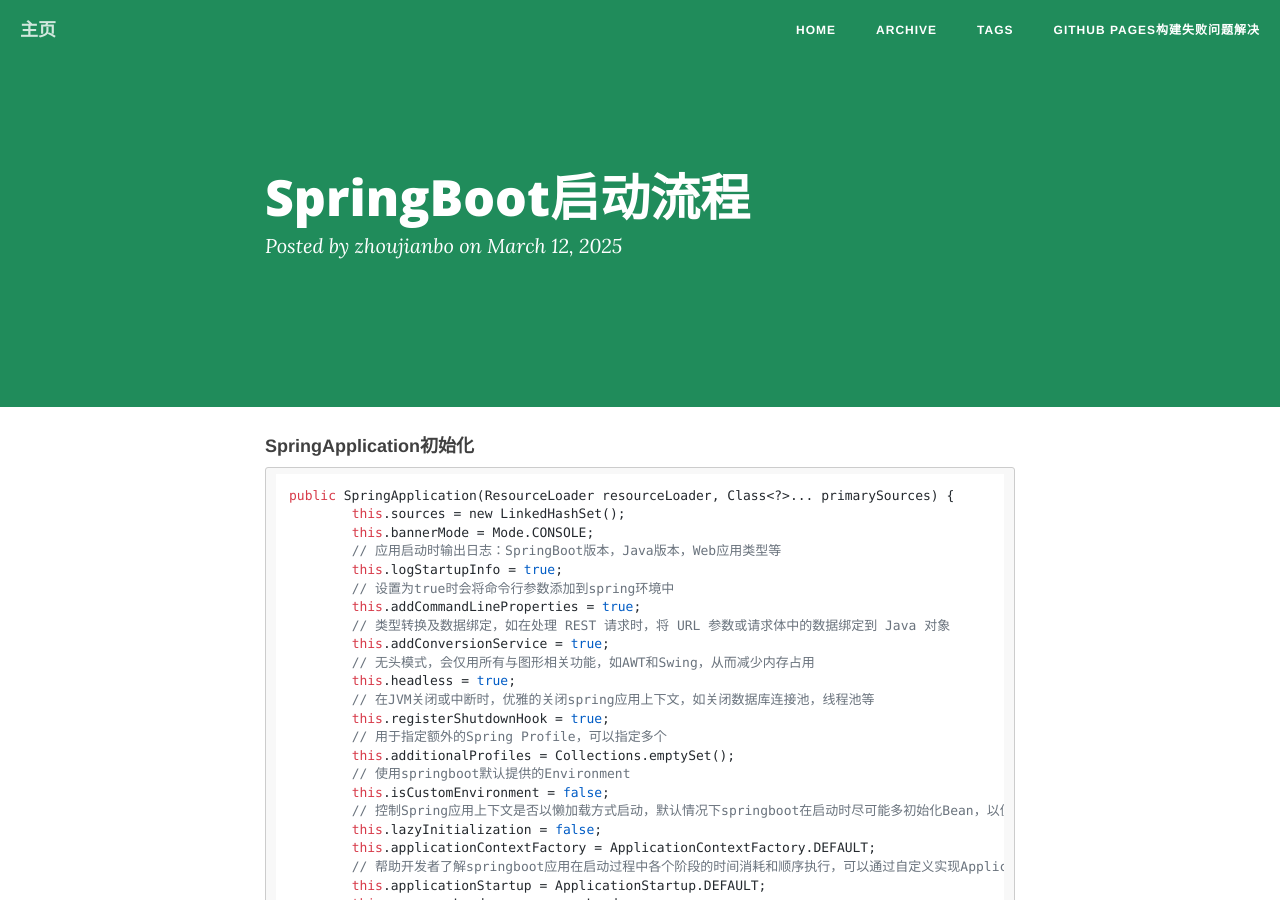
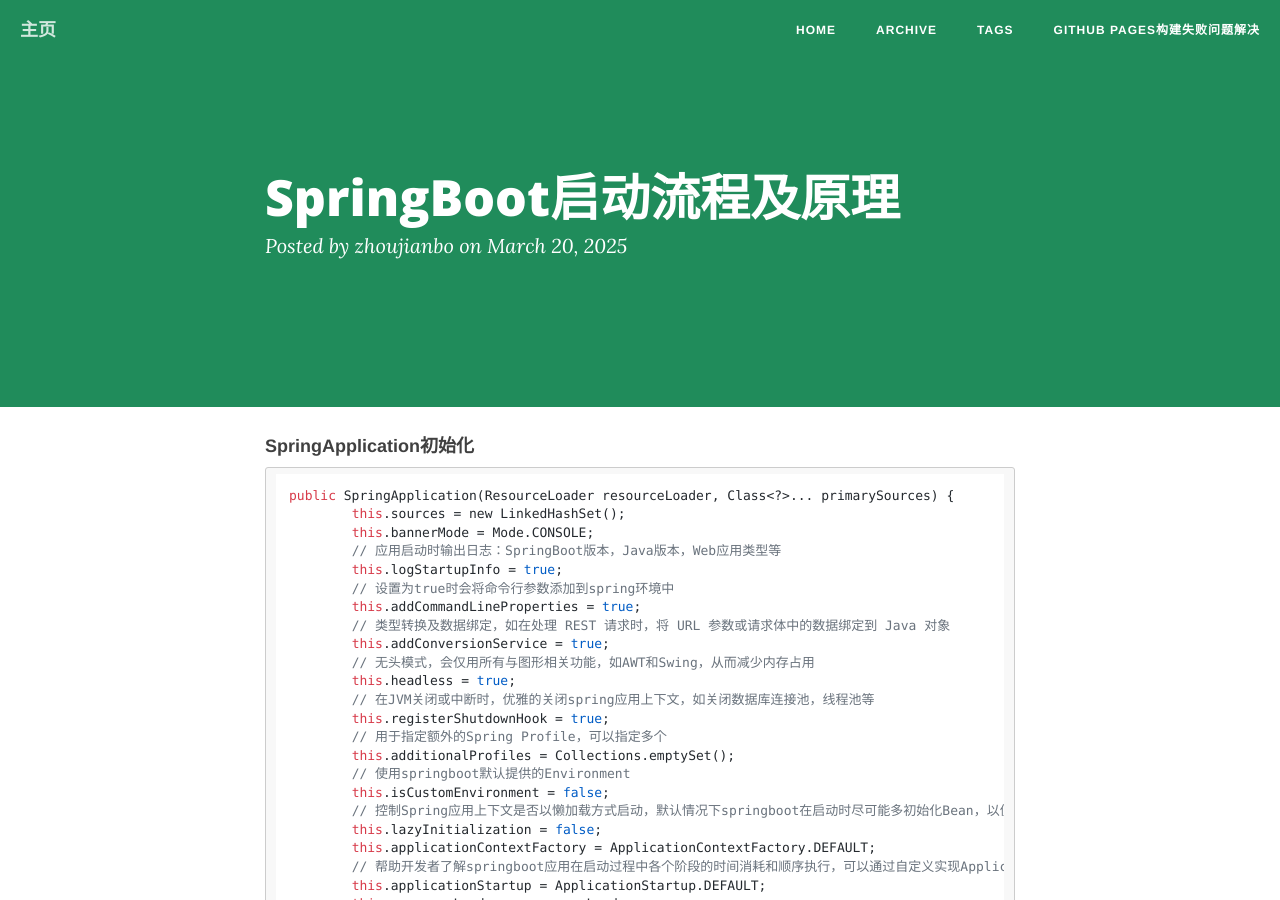
Before and after one commit to ZhouJianBoPro/ZhouJianBoPro.github.io, a Jekyll site: the page built from _posts/2025-03-20-SpringBoot启动流程及原理.md, in a window 1280 px wide and 900 px high. Built offline with Jekyll 4.4.1, drawn with Linux system fonts in a browser that asks for light colours; nearby versions of some CDN libraries; comment, search, counter and statistics services are not loaded; part of the change alters nothing that is shown.

Commit message:
锚点测试

````diff
--- a/_posts/2025-03-12-SpringBoot启动流程.md
+++ b/_posts/2025-03-20-SpringBoot启动流程及原理.md
@@ -1,7 +1,7 @@
 ---
 layout: post
-title: SpringBoot启动流程
-date: 2025-03-12
+title: SpringBoot启动流程及原理
+date: 2025-03-20
 tags: [springboot]
 ---
 
@@ -72,8 +72,8 @@ static WebApplicationType deduceFromClasspath() {
 3. 发布应用启动事件
 4. [创建并准备环境](#prepareEnvironment)
 5. 打印banner
-6. 创建并准备应用上下文
-7.
+6. [创建并准备应用上下文](#prepareContext)
+
 ```java
 // 启动类中main方法中的args是用于接受命令行参数，命令行配置参数将会覆盖其他相同的配置
 public ConfigurableApplicationContext run(String... args) {
@@ -157,19 +157,19 @@ private ConfigurableEnvironment prepareEnvironment(SpringApplicationRunListeners
     }
 ```
 
-#### SpringBoot 配置文件优先级规则（从低到高，后加载的配置会覆盖前面加载的配置）
+##### SpringBoot 配置文件优先级规则（从低到高，后加载的配置会覆盖前面加载的配置）
 1. 类路径根目录：classpath:/
 2. 类路径下的/conf目录：classpath:/conf/
 3. 当前目录：file:./
 4. 当前目录下的/conf目录：file:./conf/
 
-#### SpringBoot 配置优先级规则（从低到高）
+##### SpringBoot 配置优先级规则（从低到高）
 1. 默认属性：通过 SpringApplication.setDefaultProperties 设置的属性
 2. 配置文件：如application.properties
 3. 操作系统属性和Java系统属性
 4. 命令行参数
 
-#### 应用上下文准备过程
+#### 应用上下文准备过程 {#prepareContext}
 1. 对应用上下文进行扩展，也可自定义扩展点，如设置BeanNameGenerator
 2. 执行加载到的初始化器，初始化器是在SpringApplication实例化时从spring.factories文件中加载的
 3. 加载启动类，扫描包路径下@Component注解的类，并注册为Bean
````
